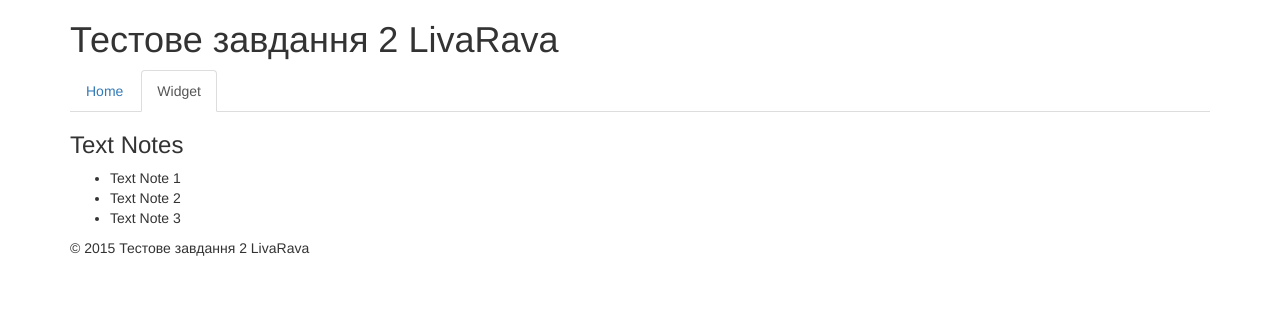
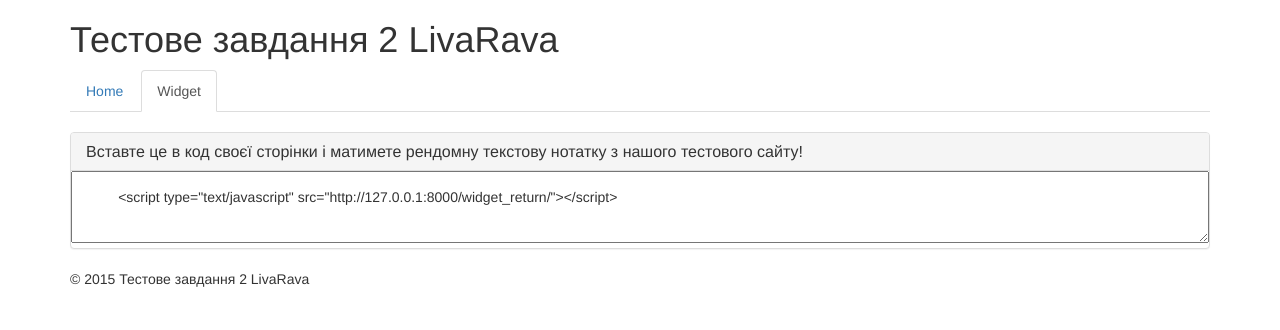
Before and after one commit to Isizukuri/liavaravaTest2, a Django app: page /widget/ in a window 1280 px wide. Shown: the top 330 px of the page. Run offline with Django 3.2, Linux system fonts and the light colour scheme; data comes from the database, SQL or seed files in the repository; some libraries are stand-ins or nearby versions.

Commit message:
Widget created, tested on local machine

```diff
--- a/livaravaTest2/urls.py
+++ b/livaravaTest2/urls.py
@@ -15,8 +15,7 @@ Including another URLconf
 """
 from django.conf.urls import patterns, include, url
 from django.contrib import admin
-from testapp.views import TextNoteList
-
+from testapp.views import TextNoteList, WidgetGet
 from django.conf import settings
 from django.conf.urls.static import static
 
@@ -24,9 +23,9 @@ admin.autodiscover()
 
 urlpatterns = patterns('',
                        # TestApp urls
-                       url(r'^$', TextNoteList.as_view(
-                           template_name="index.html"), name='home'),
-                       url(r'^widget/$', TextNoteList.as_view(
-                           template_name="index.html"), name='widget'),
+                       url(r'^$', TextNoteList.as_view(), name='home'),
+                       url(r'^widget/$', WidgetGet.as_view(), name='widget'),
+                       url(r'^widget_return/$', 'testapp.views.widget_return',
+                           name='widget_return'),
                        url(r'^admin/', include(admin.site.urls)),
                        ) + static(settings.STATIC_URL, document_root=settings.STATIC_ROOT)
--- a/testapp/templates/index.html
+++ b/testapp/templates/index.html
@@ -1,11 +1,11 @@
 {% extends "base.html" %}
 
 {% block content %}
+<script type="text/javascript" src="http://127.0.0.1:8000/widget_return/"></script>
 <h3>Text Notes</h3>
 <ul>
     {% for note in object_list %}
     <li>{{ note.text }}</li>
     {% endfor %}
 </ul>
-
 {% endblock content %}
--- /dev/null
+++ b/testapp/templates/widget.html
@@ -0,0 +1,10 @@
+{% extends "base.html" %} {% block content %}
+<div class="panel panel-default" style="margin-top: 20px;">
+    <div class="panel-heading">
+        <h3 class="panel-title">Вставте це в код своєї сторінки і матимете рендомну текстову нотатку з нашого тестового сайту!</h3>
+    </div>
+    <textarea class="panel-body" rows="2" style="width: 100%;">
+        <script type="text/javascript" src="http://127.0.0.1:8000/widget_return/"></script>
+    </textarea>
+</div>
+{% endblock content %}
--- a/testapp/views.py
+++ b/testapp/views.py
@@ -1,6 +1,21 @@
-from django.views.generic import ListView
+import random
+
+from django.views.generic import TemplateView, ListView
+from django.http import HttpResponse
+
 from .models import TextNote
 
 
 class TextNoteList(ListView):
+    template_name = "index.html"
     model = TextNote
+
+
+class WidgetGet(TemplateView):
+    template_name = "widget.html"
+
+
+def widget_return(request):
+    note = random.choice(TextNote.objects.all()).text
+    response = u"document.write('<div>" + note + u"</div>')"
+    return HttpResponse(response)
```
